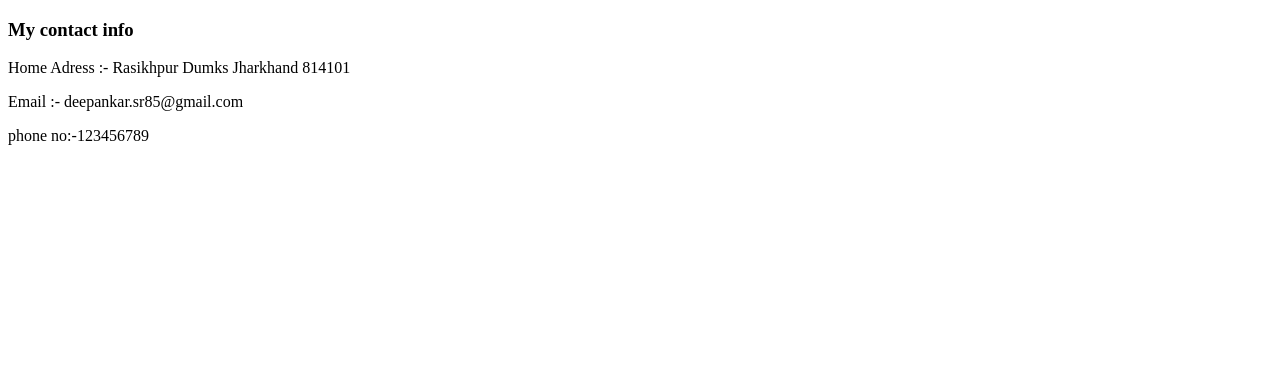
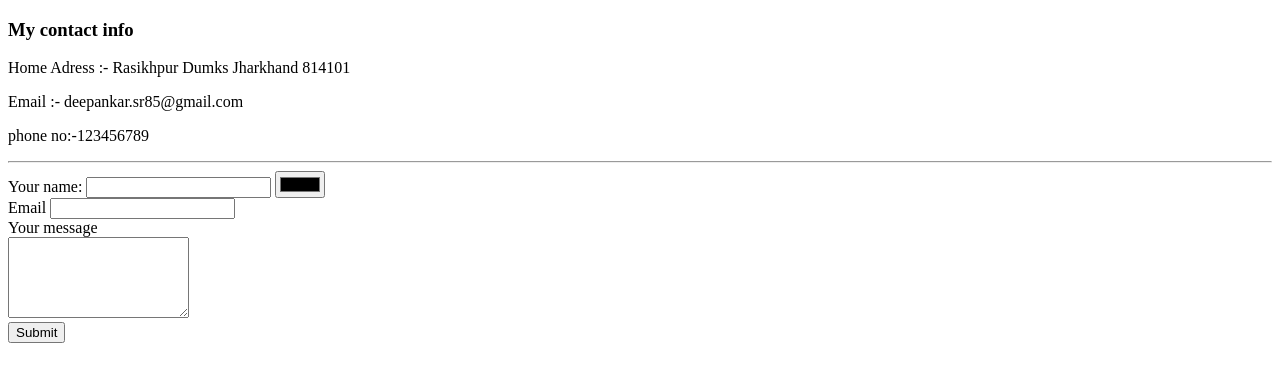
Before and after one commit to deepnkr09/cv, a plain HTML site: page contact me.html in a window 1280 px wide. Drawn offline with Linux system fonts and the light colour scheme.

Commit message:
Update contact me.html

```diff
--- a/contact me.html
+++ b/contact me.html
@@ -8,6 +8,17 @@
              <p>Home Adress :- Rasikhpur Dumks Jharkhand 814101</p>
              <p>Email :- deepankar.sr85@gmail.com</p>
              <p>phone no:-123456789</p>
+             <hr>
+             <form action="mailto:deepankars0102@gmail.com" method="post" enctype="text/plain">
+              <label>Your name:</label>
+               <input type="text" name="yourName" values="">
+               <input type="color" name="" values=""><br>
+               <label>Email</label>
+               <input type="email" name="youremail" value=""><br>
+               <label>Your message</label><br>
+               <textarea name="yourMessage" cols="20" rows="5"></textarea><br>
+               <input type="submit" name="">
+             </form>
         </body>
     </HEAD>
 </HTML>
```
